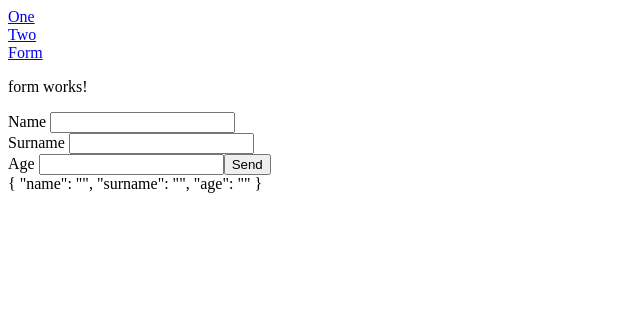
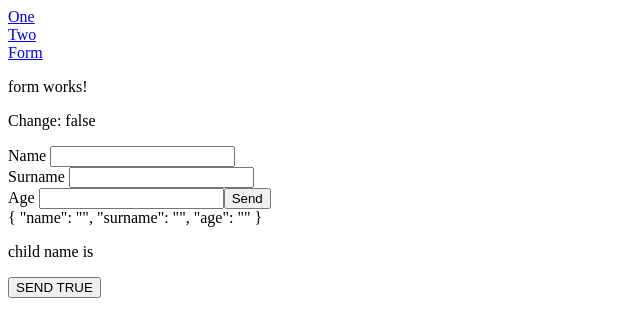
Before and after one commit to bartraw23/angular, an Angular app in the folder new-app/: page /form in a window 1280 px wide. Shown: the top 336 px of the page, without its empty margins (0-640 px from the left). Built offline with nearby package versions, Linux system fonts and the light colour scheme.

Commit message:
Apply component communication frm-child

```diff
--- a/new-app/src/app/app.module.ts
+++ b/new-app/src/app/app.module.ts
@@ -7,13 +7,15 @@ import { AppRoutingModule } from './app-routing.module';
 import { OneComponent } from './one/one.component';
 import { TwoComponent } from './two/two.component';
 import { FrmComponent } from './frm/frm.component';
+import { ChildComponent } from './frm/child/child.component';
 
 @NgModule({
   declarations: [
     AppComponent,
     OneComponent,
     TwoComponent,
-    FrmComponent
+    FrmComponent,
+    ChildComponent
   ],
   imports: [
     BrowserModule,
--- /dev/null
+++ b/new-app/src/app/frm/child/child.component.html
@@ -0,0 +1,2 @@
+<p>child name is {{ name }}</p>
+<button (click)="sendChange()">SEND TRUE</button>
--- /dev/null
+++ b/new-app/src/app/frm/child/child.component.ts
@@ -0,0 +1,23 @@
+import { Component, OnInit, Input, Output, EventEmitter } from '@angular/core';
+
+@Component({
+  selector: 'app-child',
+  templateUrl: './child.component.html',
+  styleUrls: ['./child.component.css']
+})
+export class ChildComponent implements OnInit {
+
+  @Input() name: String;
+  @Output() changed = new EventEmitter<boolean>();
+
+  constructor() { }
+
+  ngOnInit(): void {
+  }
+
+  sendChange(){
+    this.changed.emit(true);
+    console.log("Click function works");
+  }
+
+}
--- a/new-app/src/app/frm/frm.component.html
+++ b/new-app/src/app/frm/frm.component.html
@@ -1,4 +1,5 @@
 <p>form works!</p>
+<p>Change: {{ received }}</p>
 
 <form [formGroup]="form" (ngSubmit)="send()">
     <label>Name </label>
@@ -16,3 +17,8 @@
 </form>
 
 {{ form.value | json }}
+
+<app-child [name]="form.value.name"
+    (changed) = "change($event)">
+
+</app-child>
--- a/new-app/src/app/frm/frm.component.ts
+++ b/new-app/src/app/frm/frm.component.ts
@@ -14,13 +14,22 @@ export class FrmComponent implements OnInit {
     age: new FormControl('')
   })
 
-  send(){
+
+  received: Boolean = false;
+
+  change(newData: boolean) {
+    console.log(newData);
+    this.received = newData;
+  }
+
+  send() {
     console.log(this.form.value)
   }
 
   constructor() { }
 
   ngOnInit(): void {
+
   }
 
 }
```
Also changed, not shown: new-app/src/app/frm/child/child.component.css (added), 1 other file (tests, documents, lock files or other folders). Lines whose indentation alone changed are shown as unchanged.
